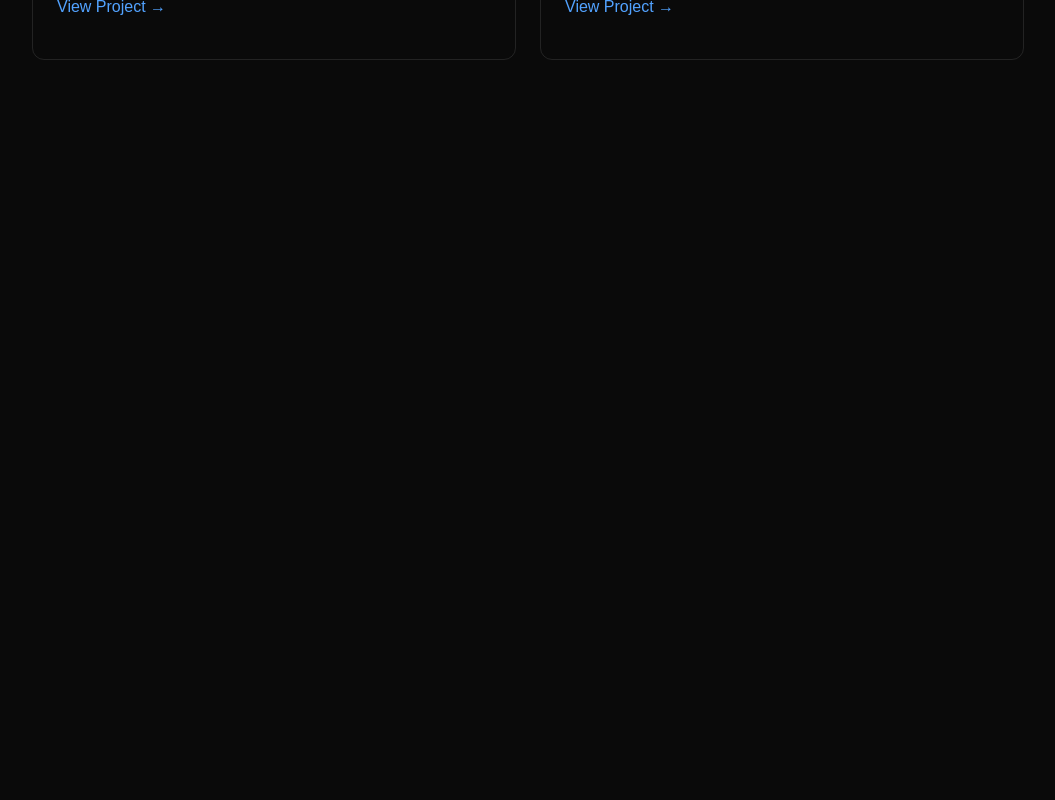
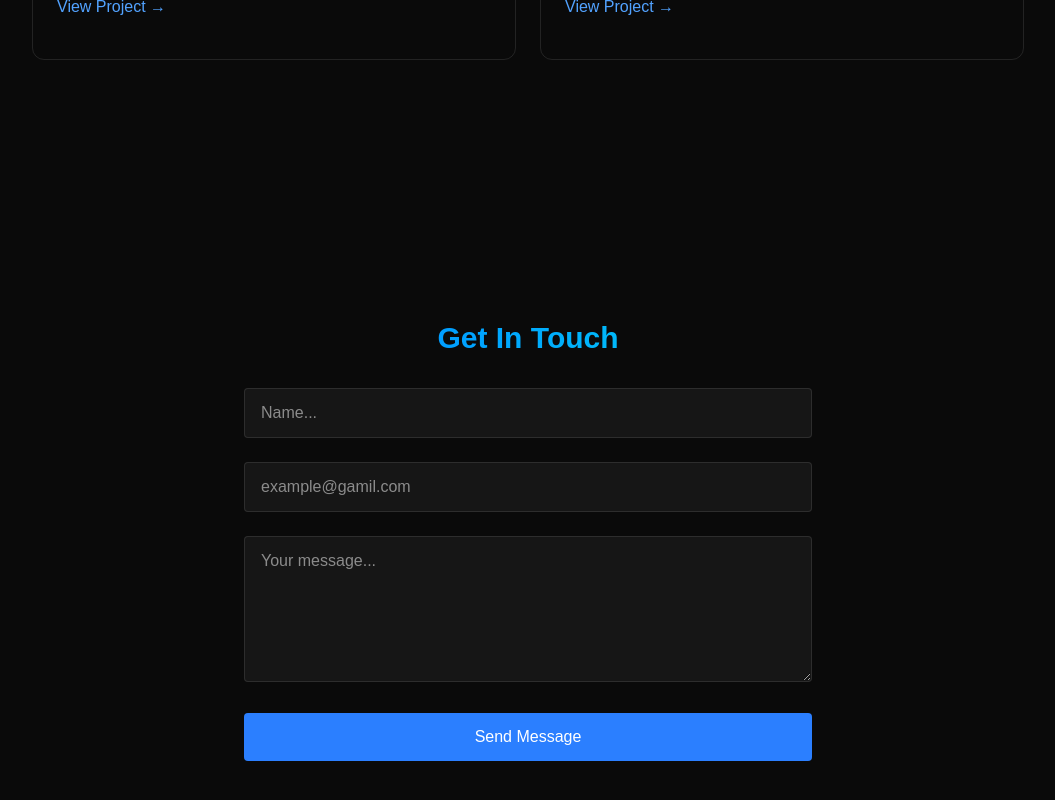
Before and after one commit to Vaibhav979/Personal-Portfolio-Website---Built-with-React-Tailwind-CSS, a React (Vite) app: page / in a window 1280 px wide. Shown: the part 2292-3092 px from the top of the page, without its empty margins (112-1167 px from the left). Before the commit the page ends 2432 px from the top, so only its background shows below. Built offline with nearby package versions, Linux system fonts and the light colour scheme.

Commit message:
added contact section

```diff
--- a/src/App.jsx
+++ b/src/App.jsx
@@ -26,6 +26,7 @@
         <Home />
         <About />
         <Projects />
+        <Contact />
       </div>
     </>
   );
--- a/src/components/sections/Contact.jsx
+++ b/src/components/sections/Contact.jsx
@@ -1,7 +1,103 @@
 import React from "react";
+import RevealOnScroll from "../RevealOnScroll";
+import emailjs from "emailjs-com";
+import { useState } from "react";
 
 const Contact = () => {
-  return <div>Contact</div>;
+  const [formData, setFormData] = useState({
+    name: "",
+    email: "",
+    message: "",
+  });
+  const handleSubmit = (e) => {
+    e.preventDefault();
+    emailjs
+      .sendForm(
+        import.meta.env.VITE_serviceId,
+        import.meta.env.VITE_TemplateId,
+        e.target,
+        import.meta.env.VITE_publicKey
+      )
+      .then((result) => {
+        alert("Message Sent!");
+        setFormData({
+          name: "",
+          email: "",
+          message: "",
+        });
+      })
+      .catch(() => alert("Oops! Something went wrong. Please try again."));
+  };
+
+  return (
+    <section
+      id="contact"
+      className="min-h-screen flex items-center justify-center py-20"
+    >
+      <RevealOnScroll>
+        <div className="px-4 w-150">
+          <h2 className="text-3xl font-bold mb-8 bg-gradient-to-r from-blue-500 to-cyan-400 bg-clip-text text-transparent text-center">
+            {" "}
+            Get In Touch{" "}
+          </h2>
+          <form onSubmit={handleSubmit} className="space-y-6">
+            <div className="relative">
+              <input
+                type="text"
+                id="name"
+                name="name"
+                required
+                value={formData.name}
+                onChange={(e) =>
+                  setFormData({ ...formData, name: e.target.value })
+                }
+                className="w-full bg-white/5 border hover:-translate-y-1 border-white/10 rounded px-4 py-3 text-white transition focus:outline-none focus:border-blue-500 focus:bg-blue-500/5"
+                placeholder="Name..."
+              />
+            </div>
+
+            <div className="relative">
+              <input
+                type="email"
+                id="email"
+                name="email"
+                required
+                value={formData.email}
+                onChange={(e) =>
+                  setFormData({ ...formData, email: e.target.value })
+                }
+                className="w-full bg-white/5 border hover:-translate-y-1 border-white/10 rounded px-4 py-3 text-white transition focus:outline-none focus:border-blue-500 focus:bg-blue-500/5"
+                placeholder="example@gamil.com"
+              />
+            </div>
+
+            <div className="relative">
+              <textarea
+                id="message"
+                name="message"
+                value={formData.message}
+                onChange={(e) =>
+                  setFormData({ ...formData, message: e.target.value })
+                }
+                required
+                rows={5}
+                className="w-full bg-white/5 border hover:-translate-y-1 border-white/10 rounded px-4 py-3 text-white transition focus:outline-none focus:border-blue-500 focus:bg-blue-500/5"
+                placeholder="Your message..."
+              />
+            </div>
+
+            <button
+              type="submit"
+              className="w-full bg-blue-500 text-white py-3 px-6 rounded font-medium transition relative overflow-hidden hover:-translate-y-0.5 hover:shadow-[0_0_15px_rgba(59,130,246,0.4)"
+            >
+              {" "}
+              Send Message{" "}
+            </button>
+          </form>
+        </div>
+      </RevealOnScroll>
+    </section>
+  );
 };
 
 export default Contact;
```
